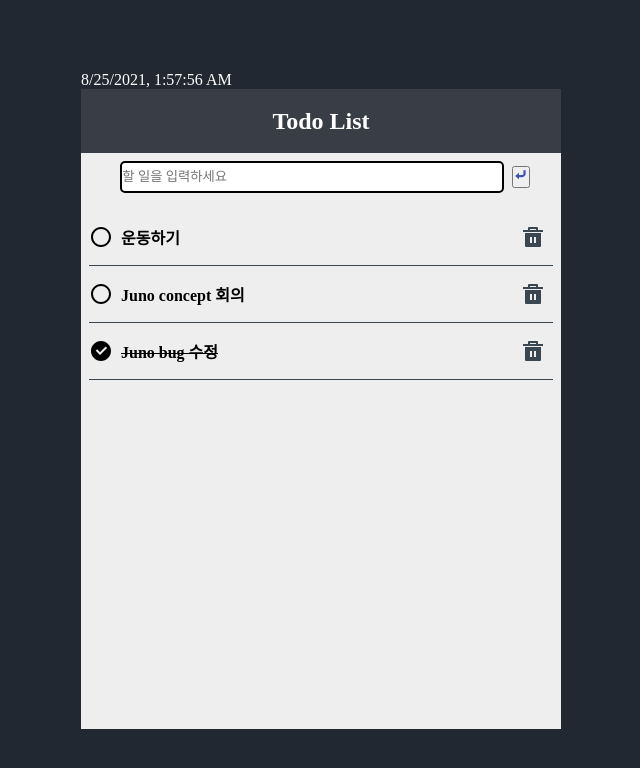
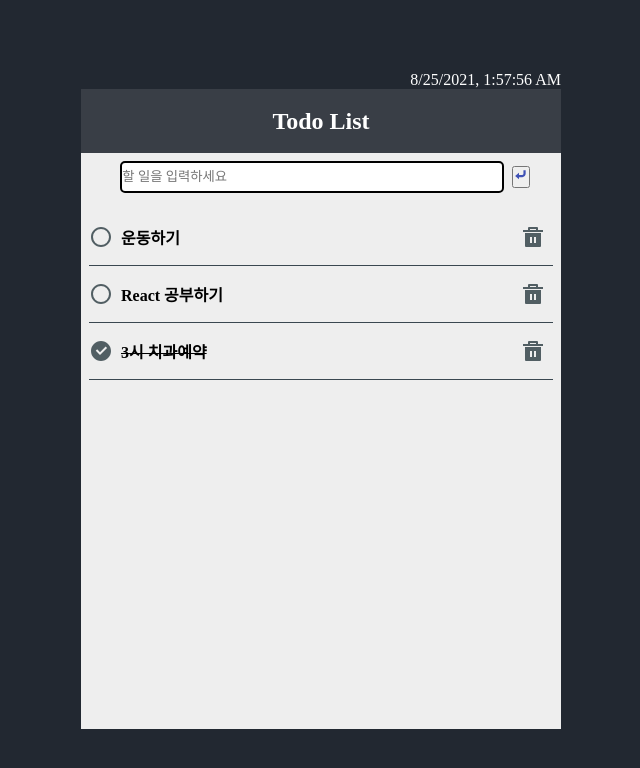
Before and after one commit to yurim22/react-todo-list, a React (Create React App) app: page / in a window 1280 px wide. Shown: the top 768 px of the page, without its empty margins (319-959 px from the left). Built offline with nearby package versions, Linux system fonts and the light colour scheme; a web font is replaced by a local one.

Commit message:
chore: style 및 default todo 내용 변경

```diff
--- a/src/components/Common/Clock.tsx
+++ b/src/components/Common/Clock.tsx
@@ -2,14 +2,9 @@ import styled from "@emotion/styled";
 import { useState } from "react";
 import { useEffect } from "react";
 
-const Container = styled.div`
-  width: 30rem;
-  height: 40rem;
-  background-color: #EEEEEE;
-`;
-
 const DateNtime = styled.div`
     color: white;
+    text-align: right;
 `
 
 const Clock: React.FC = () => {
--- a/src/components/TodoItem/TodoItem.tsx
+++ b/src/components/TodoItem/TodoItem.tsx
@@ -42,6 +42,7 @@ const CheckboxIcon = styled.div`
     align-items: center;
     svg {
         font-size: 1.5rem;
+        color : #515E63;
     }
     margin-right: 0.5rem;
 `
@@ -51,7 +52,10 @@ const DeleteIcon = styled.div`
     cursor: pointer;
     svg {
         font-size: 1.5rem;
-        color: #3A4750;
+        color: #515E63;
+        &:hover {
+            color : #3A4750;
+        }
     }
     display: flex;
     align-items: center;
--- a/src/components/TodoTemplate/TodoTemplate.tsx
+++ b/src/components/TodoTemplate/TodoTemplate.tsx
@@ -9,8 +9,8 @@ import { TodoList } from "../TodoList";
 const TodoTemplate: React.FC = () => {
   const [todos, setTodos] = useState([
     {id: 1, text: '운동하기', checked: false},
-    {id: 2, text: 'Juno concept 회의', checked: false},
-    {id: 3, text: 'Juno bug 수정', checked: true},
+    {id: 2, text: 'React 공부하기', checked: false},
+    {id: 3, text: '3시 치과예약', checked: true},
   ])
 
   const nextId = useRef(4);
```
